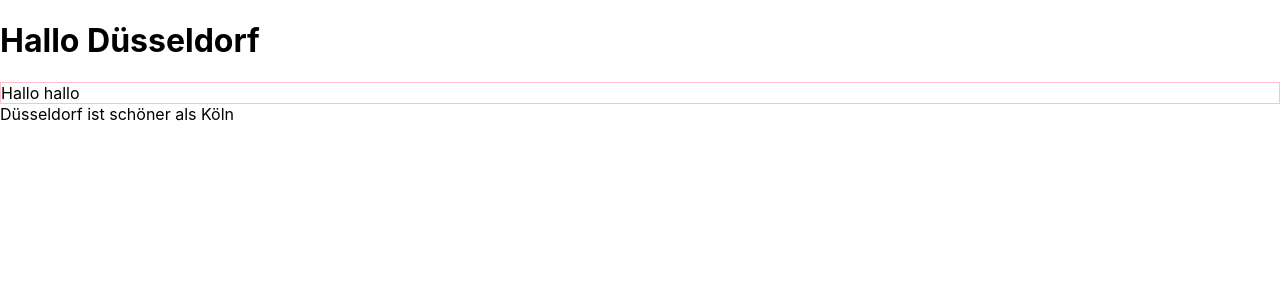
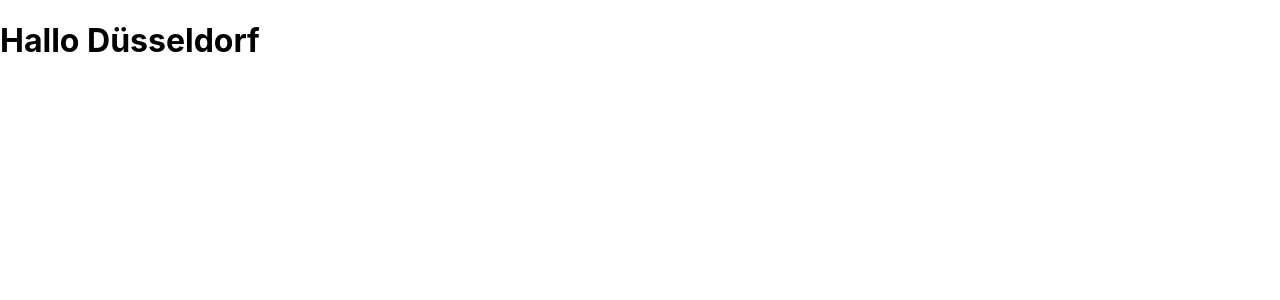
Before and after one commit to SuoraGmbH/react-camp-2022-12, a React (Create React App) app: page / in a window 1280 px wide. Shown: the top 300 px of the page. Built offline with nearby package versions, Linux system fonts and the light colour scheme.

Commit message:
revert index.html changes

```diff
--- a/public/index.html
+++ b/public/index.html
@@ -28,11 +28,8 @@
   </head>
   <body>
     <noscript>You need to enable JavaScript to run this app.</noscript>
-    <header id="header"></header>
-    <div style="border: 1px solid pink;">
-      Hallo hallo
-    </div>
-    <main id="main"></main>
+
+    <div id="root"></div>
     <!--
       This HTML file is a template.
       If you open it directly in the browser, you will see an empty page.
--- a/src/index.tsx
+++ b/src/index.tsx
@@ -2,8 +2,6 @@
 import ReactDOM from "react-dom";
 import "./index.css";
 
-const header = <h1>Hallo Düsseldorf</h1>;
-const element = <div>Düsseldorf ist schöner als Köln</div>;
+const element = <h1>Hallo Düsseldorf</h1>;
 
-ReactDOM.render(header, document.getElementById("header"));
-ReactDOM.render(element, document.getElementById("main"));
+ReactDOM.render(element, document.getElementById("root"));
```
